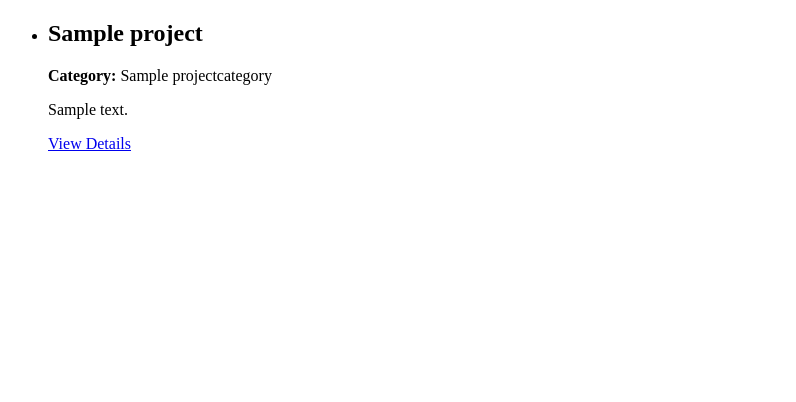
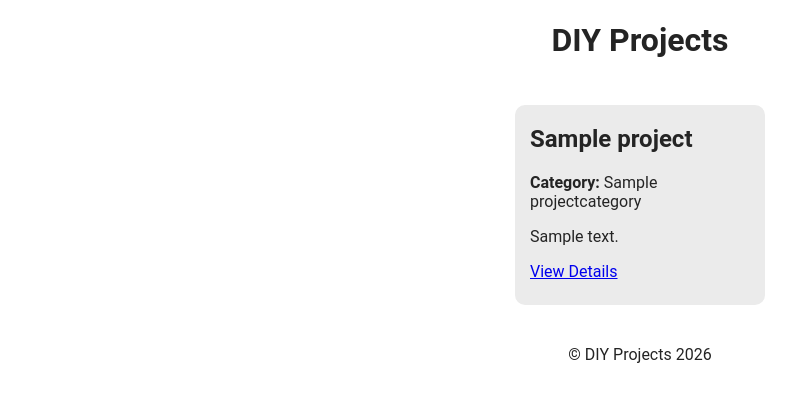
Before and after one commit to jeconiahbautista/commongrounds-AG-17, a Django app: page /diyprojects/projects/ in a window 1280 px wide. Shown: the top 402 px of the page, without its empty margins (0-796 px from the left). Run offline with Django 5.2, Linux system fonts and the light colour scheme; tables that the repository leaves empty hold one stand-in row (values such as "Sample post").

Commit message:
Decorated the list and detail templates.

```diff
--- a/commongrounds/settings.py
+++ b/commongrounds/settings.py
@@ -118,4 +118,7 @@ USE_TZ = True
 # Static files (CSS, JavaScript, Images)
 # https://docs.djangoproject.com/en/6.0/howto/static-files/
 
-STATIC_URL = 'static/'
+STATIC_URL = '/static/'
+STATICFILES_DIRS = [
+    BASE_DIR / "static",
+]
--- /dev/null
+++ b/diyprojects/static/styles.css
@@ -0,0 +1,46 @@
+* {
+    box-sizing: border-box;
+}
+
+body {
+    margin: 0px;
+    padding: 0px;
+    color:rgb(36, 36, 36);
+    font-family: "Roboto", sans-serif;
+    font-optical-sizing: auto;
+    font-weight: 400;
+    font-style: normal;
+    font-variation-settings:
+        "wdth" 100;
+}
+
+footer {
+    text-align: center;
+}
+
+h1, h3 {
+    text-align: center;
+}
+
+ul {
+    list-style: none;
+    margin: 0px;
+    padding: 0px 15px;
+}
+
+.main-content {
+    padding: 24px;
+    display: grid;
+    grid-template-columns: repeat(auto-fit, 250px);
+    gap: 24px;
+    justify-content: center;
+    margin: 0 auto;
+}
+
+.card {
+    height: 200px;
+    background: rgb(235, 235, 235);
+    display: flex;
+    flex-direction: column;
+    border-radius: 10px;
+}
--- a/diyprojects/templates/base.html
+++ b/diyprojects/templates/base.html
@@ -1,14 +1,21 @@
+{% load static %}
 <!DOCTYPE html>
 <html lang="en">
 <head>
     <meta charset="UTF-8">
     <meta name="viewport" content="width=device-width, initial-scale=1.0">
+    <link rel="stylesheet" type="text/css" href="{% static 'styles.css' %}">
     <title> DIY Projects {% block title %}{% endblock %} </title>
     <style></style>
     {% block style %}{% endblock %}
 </head>
 <body>
+    <h1> DIY Projects </h1>
     {% block body %}{% endblock %}
     {% block scripts %}{% endblock %}
 </body>
+<footer>
+    <p>&copy; DIY Projects 2026</p>
+    {% block footer %}{% endblock %}
+</footer>
 </html>
--- a/diyprojects/templates/diy-projects_detail.html
+++ b/diyprojects/templates/diy-projects_detail.html
@@ -1,7 +1,7 @@
 {% extends 'base.html' %}
 
 {% block body %}
-    <h1>{{ project.title }}</h1>
+    <h3>{{ project.title }}</h3>
     <p>Category: {{ project.category.name }}</p>
     <p>{{ project.description }}</p>
     <p>{{ project.materials }}</p>
--- a/diyprojects/templates/diy-projects_list.html
+++ b/diyprojects/templates/diy-projects_list.html
@@ -2,18 +2,22 @@
 
 {% block body %}
     {% if projects %}
+        <div class="main-content">
+            {% for project in projects %}
+            <div class="card">
                 <ul>
-            {% for project in projects %}
                     <li>
                         <h2>{{ project.title }}</h2>
                         <p><strong>Category:</strong> {{ project.category.name }}</p>
-                    <p>{{ project.description }}</p>
+                        <p>{{ project.description|truncatechars:20}}</p>
                         <a href="{{ project.get_absolute_url }}">
                             View Details
                         </a>
                     </li>
+                </ul>
+            </div>
             {% endfor %}
-        </ul>
+        </div>
     {% else %}
         <p>No projects available.</p>
     {% endif %}
```
Lines whose indentation alone changed are shown as unchanged.
